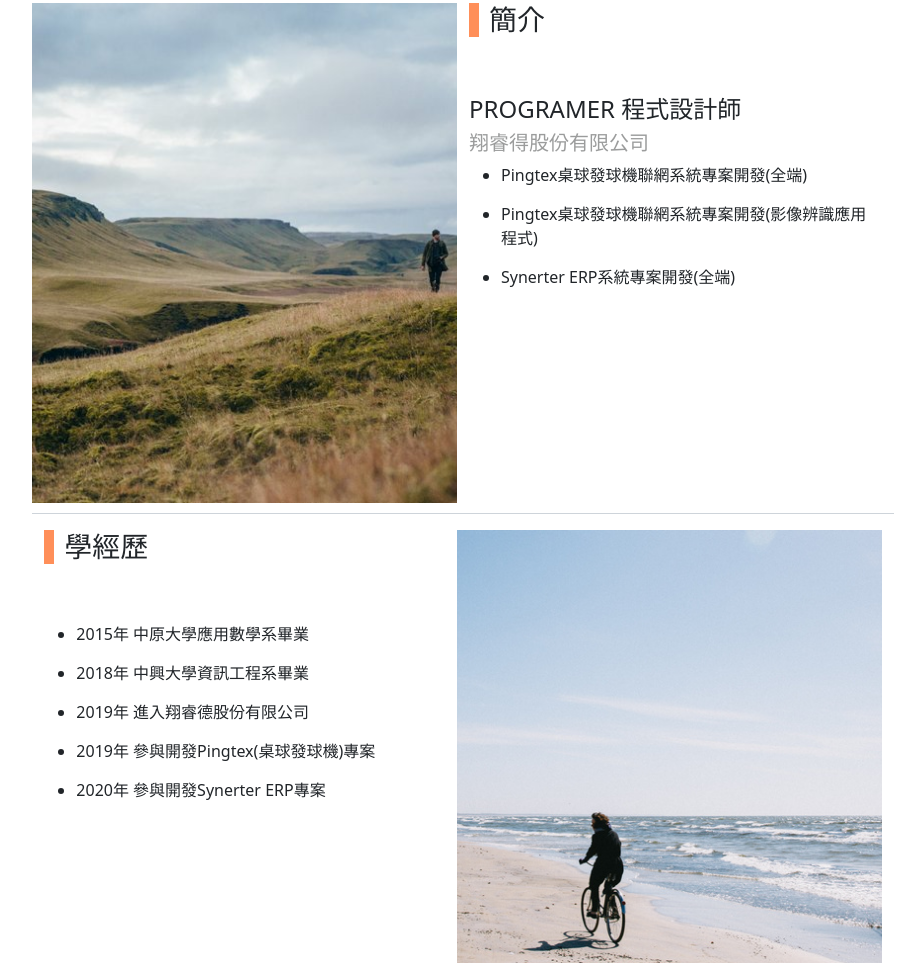
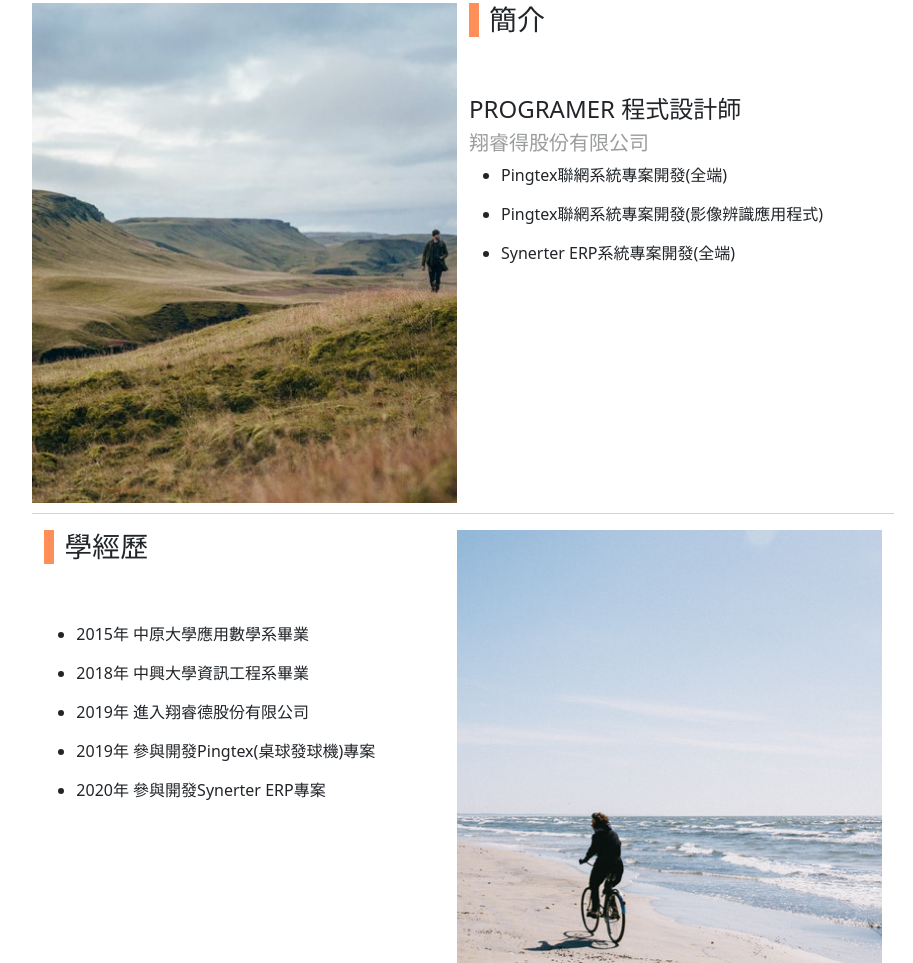
Before and after one commit to Jeff6204/Jeff6204.github.io, a plain HTML site: page index.html in a window 1280 px wide. Shown: the part 749-1712 px from the top of the page, without its empty margins (171-1084 px from the left). Drawn offline with nearby package versions, Linux system fonts and the light colour scheme.

Commit message:
專案名稱修改

```diff
--- a/index.html
+++ b/index.html
@@ -117,8 +117,8 @@
               </h4>
               <h5 class="subTitle">翔睿得股份有限公司</h5>
               <ul>
-                <li>Pingtex桌球發球機聯網系統專案開發(全端)</li>
-                <li>Pingtex桌球發球機聯網系統專案開發(影像辨識應用程式)</li>
+                <li>Pingtex聯網系統專案開發(全端)</li>
+                <li>Pingtex聯網系統專案開發(影像辨識應用程式)</li>
                 <li>Synerter ERP系統專案開發(全端)</li>
               </ul>
             </section>
```
